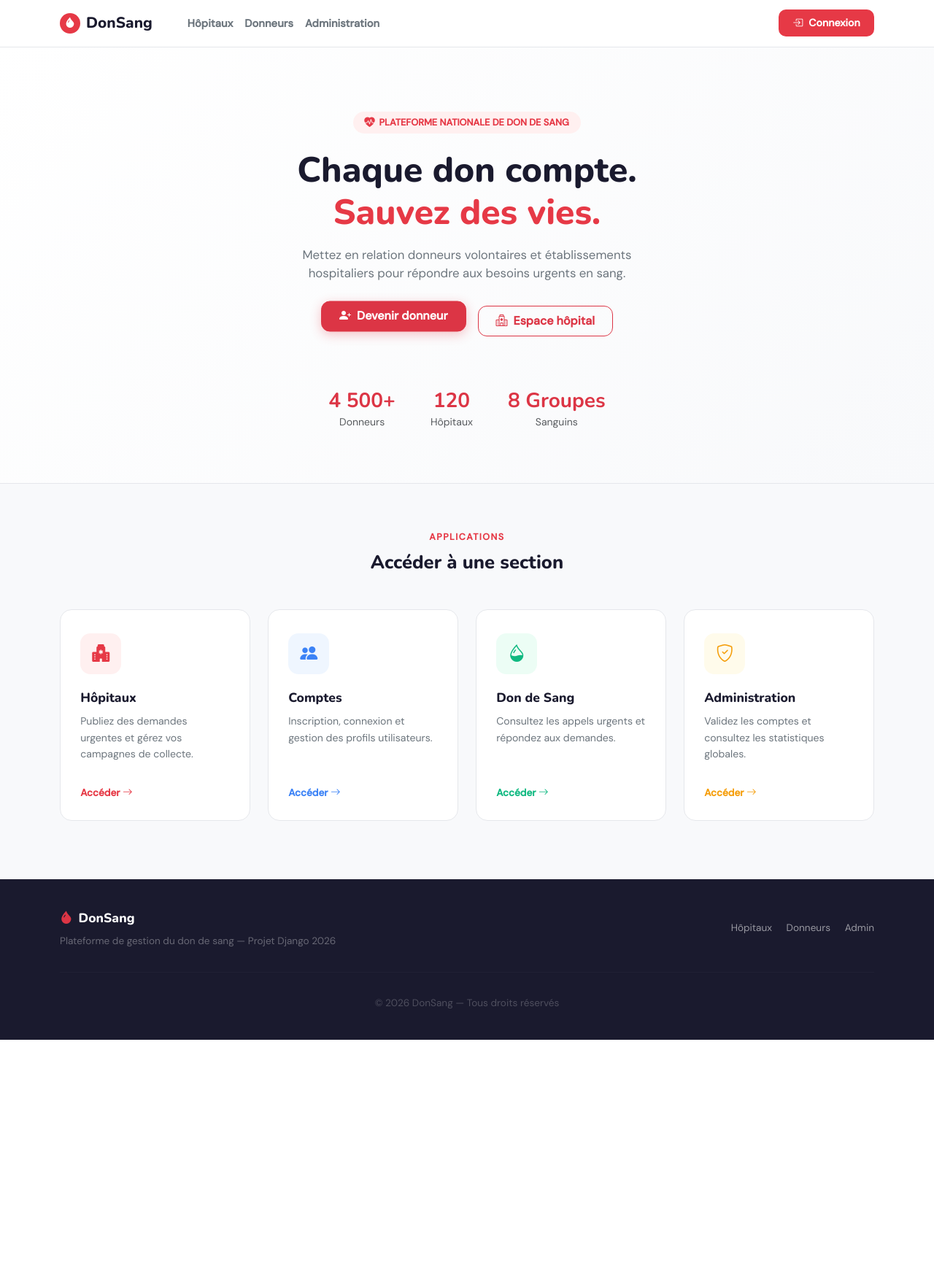
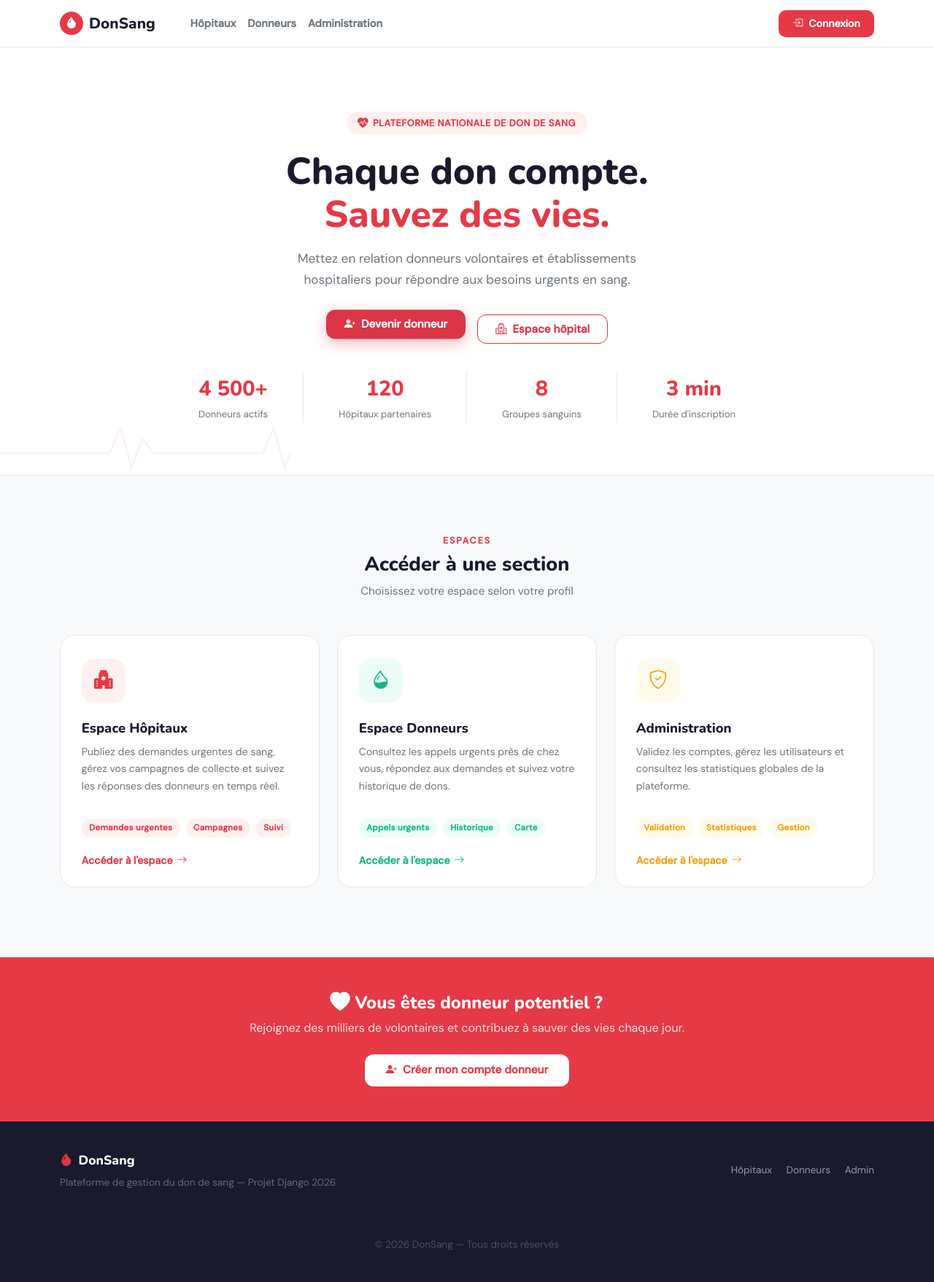
Before and after one commit to omnia-bit/projet-don-de-sang, a Django app: page / in a window 1280 px wide. Shown: the whole page at 73% size. Before the commit the page ends 1425 px from the top, so only its background shows below. Run offline with Django 5.2, Linux system fonts and the light colour scheme.

Commit message:
Amélioration du style de la page d'acceuil

```diff
--- a/templates/accueil.html
+++ b/templates/accueil.html
@@ -13,12 +13,13 @@
       --red:       #E63946;
       --red-dark:  #c1121f;
       --red-light: #fff0f0;
+      --red-mid:   #ffd6d8;
       --surface:   #ffffff;
-      --bg:         #f8f9fb;
-      --text:       #1a1a2e;
-      --muted:      #6c757d;
-      --border:     #e5e7eb;
-      --radius:     16px;
+      --bg:        #f8f9fb;
+      --text:      #1a1a2e;
+      --muted:     #6c757d;
+      --border:    #e5e7eb;
+      --radius:    16px;
     }
 
     *, *::before, *::after { box-sizing: border-box; margin: 0; padding: 0; }
@@ -51,14 +52,14 @@
       gap: .5rem;
     }
     .navbar-brand .brand-dot {
-      width: 28px; height: 28px;
+      width: 32px; height: 32px;
       background: var(--red);
       border-radius: 50%;
       display: flex;
       align-items: center;
       justify-content: center;
       color: #fff;
-      font-size: .9rem;
+      font-size: 1rem;
     }
     .nav-link {
       font-size: .92rem;
@@ -68,7 +69,6 @@
     }
     .nav-link:hover { color: var(--red) !important; }
 
-    /* Boutons de la Nav */
     .btn-nav {
       background: var(--red);
       color: #fff !important;
@@ -84,17 +84,11 @@
     }
     .btn-nav:hover {
       background: var(--red-dark);
-      box-shadow: 0 4px 12px rgba(230, 57, 70, 0.2);
+      box-shadow: 0 4px 12px rgba(230, 57, 70, 0.25);
     }
+    .btn-logout { background: #1a1a2e; }
+    .btn-logout:hover { background: #000; }
 
-    .btn-logout {
-      background: #1a1a2e; /* Couleur sombre pour différencier du bouton rouge */
-    }
-    .btn-logout:hover {
-      background: #000;
-    }
-
-    /* Style du bloc utilisateur */
     .user-info {
       display: flex;
       align-items: center;
@@ -102,28 +96,48 @@
       margin-right: 15px;
     }
     .user-avatar {
-      width: 35px;
-      height: 35px;
+      width: 35px; height: 35px;
       background: var(--red-light);
       border: 1px solid var(--red);
       border-radius: 50%;
-      display: flex;
-      align-items: center;
-      justify-content: center;
+      display: flex; align-items: center; justify-content: center;
       color: var(--red);
-      font-weight: 700;
-      font-size: .8rem;
+      font-weight: 700; font-size: .8rem;
     }
 
-    /* --- HERO SECTION --- */
+    /* --- HERO --- */
     .hero {
-      background: linear-gradient(135deg, var(--surface) 0%, var(--bg) 100%);
+      background: var(--surface);
       border-bottom: 1px solid var(--border);
       padding: 5.5rem 0 4.5rem;
       text-align: center;
       position: relative;
       overflow: hidden;
     }
+
+    /* Heartbeat SVG pulse behind hero */
+    .hero-ecg {
+      position: absolute;
+      bottom: 0; left: 0; right: 0;
+      height: 80px;
+      opacity: 0.07;
+      pointer-events: none;
+    }
+    .ecg-line {
+      stroke: var(--red);
+      stroke-width: 2.5;
+      fill: none;
+      stroke-dasharray: 1200;
+      stroke-dashoffset: 1200;
+      animation: drawEcg 3s ease forwards infinite;
+    }
+    @keyframes drawEcg {
+      0%   { stroke-dashoffset: 1200; opacity: 1; }
+      70%  { stroke-dashoffset: 0;    opacity: 1; }
+      90%  { stroke-dashoffset: 0;    opacity: 0; }
+      100% { stroke-dashoffset: 0;    opacity: 0; }
+    }
+
     .hero-badge {
       display: inline-flex;
       align-items: center;
@@ -135,71 +149,195 @@
       font-size: .8rem;
       font-weight: 700;
       text-transform: uppercase;
+      letter-spacing: .5px;
       margin-bottom: 1.4rem;
     }
     .hero h1 {
       font-family: 'Nunito', sans-serif;
       font-weight: 800;
-      font-size: clamp(1.9rem, 4vw, 3rem);
+      font-size: clamp(2rem, 4.5vw, 3.2rem);
       color: var(--text);
-      line-height: 1.2;
+      line-height: 1.15;
       margin-bottom: 1rem;
     }
     .hero h1 span { color: var(--red); }
     .hero p {
       color: var(--muted);
-      font-size: 1.05rem;
-      max-width: 500px;
+      font-size: 1.08rem;
+      max-width: 520px;
       margin: 0 auto 2rem;
+      line-height: 1.7;
     }
 
     /* Animations */
     @keyframes pulse-heart {
       0%, 100% { transform: scale(1); }
-      50% { transform: scale(1.15); }
+      14%  { transform: scale(1.2); }
+      28%  { transform: scale(1); }
+      42%  { transform: scale(1.15); }
+      70%  { transform: scale(1); }
     }
-    .pulse-icon { animation: pulse-heart 2s infinite; display: inline-block; }
-    .floating-el { animation: float 4s ease-in-out infinite; }
+    .pulse-icon { animation: pulse-heart 1.5s infinite; display: inline-block; }
+
     @keyframes float {
       0%, 100% { transform: translateY(0px); }
-      50% { transform: translateY(-8px); }
+      50%       { transform: translateY(-8px); }
+    }
+    .floating-el { animation: float 4s ease-in-out infinite; }
+
+    /* Stats */
+    .hero-stat-val {
+      font-family: 'Nunito', sans-serif;
+      font-size: 1.8rem;
+      font-weight: 800;
+      color: var(--red);
+      display: block;
+    }
+    .hero-stat-label { font-size: .82rem; color: var(--muted); }
+    .hero-stats-row {
+      display: flex;
+      justify-content: center;
+      gap: 3rem;
+      flex-wrap: wrap;
+      margin-top: 2.5rem;
+    }
+    .stat-divider {
+      width: 1px;
+      background: var(--border);
+      align-self: stretch;
     }
 
-    /* --- CARDS --- */
-    .cards-section { padding: 4rem 0 5rem; flex: 1; }
-    .section-label { font-size: .78rem; font-weight: 700; letter-spacing: 1.5px; text-transform: uppercase; color: var(--red); margin-bottom: .6rem; }
-    .section-title { font-family: 'Nunito', sans-serif; font-size: 1.6rem; font-weight: 800; color: var(--text); margin-bottom: 2.5rem; }
+    /* --- CARDS SECTION --- */
+    .cards-section { padding: 5rem 0 6rem; flex: 1; }
+    .section-label { font-size: .78rem; font-weight: 700; letter-spacing: 2px; text-transform: uppercase; color: var(--red); margin-bottom: .5rem; }
+    .section-title { font-family: 'Nunito', sans-serif; font-size: 1.7rem; font-weight: 800; color: var(--text); }
+    .section-sub { color: var(--muted); font-size: .95rem; margin-top: .4rem; }
 
+    /* --- APP CARD --- */
     .app-card {
       background: var(--surface);
       border: 1.5px solid var(--border);
-      border-radius: var(--radius);
-      padding: 2rem 1.7rem 1.7rem;
+      border-radius: 20px;
+      padding: 2rem 1.8rem 1.6rem;
       text-decoration: none !important;
       color: var(--text);
       display: flex;
       flex-direction: column;
       height: 100%;
-      transition: all 0.3s ease;
+      transition: transform 0.35s cubic-bezier(.22,.68,0,1.4), box-shadow 0.3s ease, border-color 0.3s ease;
+      position: relative;
+      overflow: hidden;
     }
+
+    /* Heartbeat line decorative top border */
+    .app-card::before {
+      content: '';
+      position: absolute;
+      top: 0; left: 0; right: 0;
+      height: 4px;
+      background: var(--accent);
+      transform: scaleX(0);
+      transform-origin: left;
+      transition: transform 0.4s cubic-bezier(.22,.68,0,1.2);
+    }
+    .app-card:hover::before { transform: scaleX(1); }
+
     .app-card:hover {
-      transform: translateY(-6px);
-      box-shadow: 0 16px 40px rgba(230,57,70,.1);
+      transform: translateY(-8px);
+      box-shadow: 0 20px 50px rgba(0,0,0,.08);
       border-color: var(--accent);
     }
-    .card-icon-wrap {
-      width: 56px; height: 56px; border-radius: 14px;
-      display: flex; align-items: center; justify-content: center;
-      font-size: 1.5rem; margin-bottom: 1.2rem;
-    }
+
+    /* Heartbeat mini-animation inside card on hover */
+    .app-card:hover .card-icon-beat { animation: pulse-heart 1.5s infinite; }
+
+    /* Card variants */
     .card-hopital  { --accent: #E63946; --accent-bg: #fff0f0; }
-    .card-accounts { --accent: #3b82f6; --accent-bg: #eff6ff; }
     .card-donneurs { --accent: #10b981; --accent-bg: #ecfdf5; }
     .card-admin    { --accent: #f59e0b; --accent-bg: #fffbeb; }
-    .card-icon-wrap { background: var(--accent-bg); color: var(--accent); }
-    .card-title { font-family: 'Nunito', sans-serif; font-size: 1.1rem; font-weight: 800; margin-bottom: 0.5rem; }
-    .card-desc { font-size: .88rem; color: var(--muted); line-height: 1.6; flex: 1; }
-    .card-link { font-weight: 600; color: var(--accent); font-size: .85rem; margin-top: 1rem; }
+
+    .card-icon-wrap {
+      width: 60px; height: 60px;
+      border-radius: 16px;
+      background: var(--accent-bg);
+      color: var(--accent);
+      display: flex; align-items: center; justify-content: center;
+      font-size: 1.6rem;
+      margin-bottom: 1.3rem;
+    }
+
+    .card-title {
+      font-family: 'Nunito', sans-serif;
+      font-size: 1.15rem;
+      font-weight: 800;
+      margin-bottom: 0.5rem;
+      color: var(--text);
+    }
+    .card-desc { font-size: .88rem; color: var(--muted); line-height: 1.65; flex: 1; }
+
+    /* Card tags */
+    .card-tags { display: flex; gap: .5rem; flex-wrap: wrap; margin-top: 1.1rem; }
+    .card-tag {
+      font-size: .72rem;
+      font-weight: 700;
+      padding: .25rem .65rem;
+      border-radius: 100px;
+      background: var(--accent-bg);
+      color: var(--accent);
+      letter-spacing: .3px;
+    }
+
+    .card-link {
+      display: inline-flex;
+      align-items: center;
+      gap: .35rem;
+      font-weight: 700;
+      color: var(--accent);
+      font-size: .88rem;
+      margin-top: 1.3rem;
+      transition: gap 0.2s;
+    }
+    .app-card:hover .card-link { gap: .6rem; }
+
+    /* Heartbeat mini SVG inside card */
+    .card-ecg {
+      position: absolute;
+      bottom: 0; right: 0;
+      width: 80px; height: 40px;
+      opacity: 0;
+      transition: opacity .3s;
+    }
+    .app-card:hover .card-ecg { opacity: .12; }
+    .card-ecg path {
+      stroke: var(--accent);
+      stroke-width: 2;
+      fill: none;
+    }
+
+    /* --- CTA BAND --- */
+    .cta-band {
+      background: var(--red);
+      color: #fff;
+      padding: 3rem 0;
+      text-align: center;
+    }
+    .cta-band h3 { font-family: 'Nunito', sans-serif; font-size: 1.5rem; font-weight: 800; margin-bottom: .5rem; }
+    .cta-band p { opacity: .85; margin-bottom: 1.5rem; }
+    .btn-cta-white {
+      background: #fff;
+      color: var(--red);
+      border-radius: 12px;
+      padding: .65rem 1.8rem;
+      font-weight: 700;
+      border: none;
+      font-size: .95rem;
+      text-decoration: none;
+      display: inline-flex;
+      align-items: center;
+      gap: .5rem;
+      transition: all .25s;
+    }
+    .btn-cta-white:hover { background: var(--red-light); box-shadow: 0 4px 15px rgba(0,0,0,.15); }
 
     /* FOOTER */
     footer { background: var(--text); color: rgba(255,255,255,.45); padding: 2.5rem 0; font-size: .85rem; }
@@ -211,6 +349,8 @@
       .navbar-nav { padding-top: 1rem; border-top: 1px solid var(--border); margin-top: 1rem; }
       .auth-container { flex-direction: column; align-items: flex-start !important; gap: 1rem; margin-top: 1rem; }
       .user-info { margin-right: 0; }
+      .stat-divider { display: none; }
+      .hero-stats-row { gap: 1.5rem; }
     }
   </style>
 </head>
@@ -222,27 +362,21 @@
         <span class="brand-dot"><i class="bi bi-droplet-fill"></i></span>
         DonSang
       </a>
-
       <button class="navbar-toggler border-0" type="button" data-bs-toggle="collapse" data-bs-target="#navMenu">
         <i class="bi bi-list" style="font-size:1.5rem;"></i>
       </button>
-
       <div class="collapse navbar-collapse" id="navMenu">
         <ul class="navbar-nav me-auto mb-2 mb-lg-0 ms-lg-4">
           <li class="nav-item"><a class="nav-link" href="/hopitaux/">Hôpitaux</a></li>
           <li class="nav-item"><a class="nav-link" href="/donneurs/">Donneurs</a></li>
           <li class="nav-item"><a class="nav-link" href="/administration/">Administration</a></li>
         </ul>
-
         <div class="d-flex align-items-center auth-container">
           {% if user.is_authenticated %}
             <div class="user-info">
-              <div class="user-avatar">
-                {{ user.username|slice:":2"|upper }}
-              </div>
-              <span style="font-weight:700; font-size:.9rem; color: var(--text);">{{ user.username }}</span>
+              <div class="user-avatar">{{ user.username|slice:":2"|upper }}</div>
+              <span style="font-weight:700;font-size:.9rem;color:var(--text);">{{ user.username }}</span>
             </div>
-
             <a href="{% url 'accounts:logout' %}" class="btn-nav btn-logout">
               <i class="bi bi-box-arrow-right me-2"></i>Déconnexion
             </a>
@@ -256,87 +390,147 @@
     </div>
   </nav>
 
+  <!-- HERO -->
   <section class="hero">
-    <div class="container position-relative" style="z-index: 2;">
+    <!-- ECG decorative line -->
+    <svg class="hero-ecg" viewBox="0 0 1200 80" preserveAspectRatio="none" aria-hidden="true">
+      <path class="ecg-line" d="M0,50 L120,50 L150,50 L165,15 L180,70 L195,30 L210,50 L330,50 L360,50 L375,15 L390,70 L405,30 L420,50 L540,50 L570,50 L585,15 L600,70 L615,30 L630,50 L750,50 L780,50 L795,15 L810,70 L825,30 L840,50 L960,50 L990,50 L1005,15 L1020,70 L1035,30 L1050,50 L1200,50"/>
+    </svg>
+
+    <div class="container position-relative" style="z-index:2;">
       <div class="hero-badge" data-aos="fade-down">
         <i class="bi bi-heart-pulse-fill pulse-icon"></i>
         Plateforme nationale de don de sang
       </div>
-      <h1 data-aos="fade-up" data-aos-delay="100">Chaque don compte.<br><span>Sauvez des vies.</span></h1>
-      <p data-aos="fade-up" data-aos-delay="200">Mettez en relation donneurs volontaires et établissements hospitaliers pour répondre aux besoins urgents en sang.</p>
+      <h1 data-aos="fade-up" data-aos-delay="100">
+        Chaque don compte.<br><span>Sauvez des vies.</span>
+      </h1>
+      <p data-aos="fade-up" data-aos-delay="200">
+        Mettez en relation donneurs volontaires et établissements hospitaliers pour répondre aux besoins urgents en sang.
+      </p>
 
       <div class="d-flex justify-content-center gap-3 flex-wrap" data-aos="fade-up" data-aos-delay="300">
-        <a href="{% url 'accounts:register' %}" class="btn btn-danger px-4 py-2 fw-bold floating-el" style="border-radius:12px; box-shadow: 0 4px 15px rgba(230,57,70,0.3);">
+        <a href="{% url 'accounts:register' %}" class="btn btn-danger px-4 py-2 fw-bold floating-el"
+           style="border-radius:12px;box-shadow:0 6px 20px rgba(230,57,70,0.35);font-size:.95rem;">
           <i class="bi bi-person-plus-fill me-2"></i>Devenir donneur
         </a>
-        <a href="{% url 'accounts:dashboard_hopital' %}" class="btn btn-outline-danger px-4 py-2 fw-bold" style="border-radius:12px;">
+        <a href="{% url 'accounts:dashboard_hopital' %}" class="btn btn-outline-danger px-4 py-2 fw-bold"
+           style="border-radius:12px;font-size:.95rem;">
           <i class="bi bi-hospital me-2"></i>Espace hôpital
         </a>
       </div>
 
-      <div class="row justify-content-center mt-5 g-4" data-aos="fade-up" data-aos-delay="400">
-        <div class="col-6 col-md-auto px-lg-4 text-center">
-          <span class="d-block h3 fw-bold mb-0 text-danger" style="font-family:'Nunito';">4 500+</span>
-          <small class="text-muted">Donneurs</small>
+      <!-- Stats -->
+      <div class="hero-stats-row" data-aos="fade-up" data-aos-delay="400">
+        <div class="text-center">
+          <span class="hero-stat-val">4 500+</span>
+          <span class="hero-stat-label">Donneurs actifs</span>
         </div>
-        <div class="col-6 col-md-auto px-lg-4 text-center">
-          <span class="d-block h3 fw-bold mb-0 text-danger" style="font-family:'Nunito';">120</span>
-          <small class="text-muted">Hôpitaux</small>
+        <div class="stat-divider"></div>
+        <div class="text-center">
+          <span class="hero-stat-val">120</span>
+          <span class="hero-stat-label">Hôpitaux partenaires</span>
         </div>
-        <div class="col-12 col-md-auto px-lg-4 text-center">
-          <span class="d-block h3 fw-bold mb-0 text-danger" style="font-family:'Nunito';">8 Groupes</span>
-          <small class="text-muted">Sanguins</small>
+        <div class="stat-divider"></div>
+        <div class="text-center">
+          <span class="hero-stat-val">8</span>
+          <span class="hero-stat-label">Groupes sanguins</span>
+        </div>
+        <div class="stat-divider"></div>
+        <div class="text-center">
+          <span class="hero-stat-val">3 min</span>
+          <span class="hero-stat-label">Durée d'inscription</span>
         </div>
       </div>
     </div>
   </section>
 
+  <!-- CARDS -->
   <section class="cards-section">
     <div class="container">
       <div class="text-center mb-5" data-aos="fade-up">
-        <p class="section-label">Applications</p>
+        <p class="section-label">Espaces</p>
         <h2 class="section-title">Accéder à une section</h2>
+        <p class="section-sub">Choisissez votre espace selon votre profil</p>
       </div>
 
       <div class="row g-4 justify-content-center">
-        <div class="col-sm-6 col-lg-3" data-aos="fade-up" data-aos-delay="100">
+
+        <!-- Hôpitaux -->
+        <div class="col-sm-10 col-md-6 col-lg-4" data-aos="fade-up" data-aos-delay="100">
           <a href="/hopitaux/" class="app-card card-hopital">
-            <div class="card-icon-wrap"><i class="bi bi-hospital-fill"></i></div>
-            <div class="card-title">Hôpitaux</div>
-            <p class="card-desc">Publiez des demandes urgentes et gérez vos campagnes de collecte.</p>
-            <span class="card-link">Accéder <i class="bi bi-arrow-right"></i></span>
+            <div class="card-icon-wrap">
+              <i class="bi bi-hospital-fill card-icon-beat"></i>
+            </div>
+            <div class="card-title">Espace Hôpitaux</div>
+            <p class="card-desc">Publiez des demandes urgentes de sang, gérez vos campagnes de collecte et suivez les réponses des donneurs en temps réel.</p>
+            <div class="card-tags">
+              <span class="card-tag">Demandes urgentes</span>
+              <span class="card-tag">Campagnes</span>
+              <span class="card-tag">Suivi</span>
+            </div>
+            <span class="card-link">Accéder à l'espace <i class="bi bi-arrow-right"></i></span>
+            <!-- Decorative heartbeat -->
+            <svg class="card-ecg" viewBox="0 0 80 40" aria-hidden="true">
+              <path d="M0,25 L15,25 L20,10 L25,35 L30,15 L35,25 L80,25"/>
+            </svg>
           </a>
         </div>
 
-        <div class="col-sm-6 col-lg-3" data-aos="fade-up" data-aos-delay="200">
-          <a href="/accounts/" class="app-card card-accounts">
-            <div class="card-icon-wrap"><i class="bi bi-people-fill"></i></div>
-            <div class="card-title">Comptes</div>
-            <p class="card-desc">Inscription, connexion et gestion des profils utilisateurs.</p>
-            <span class="card-link">Accéder <i class="bi bi-arrow-right"></i></span>
+        <!-- Don de Sang -->
+        <div class="col-sm-10 col-md-6 col-lg-4" data-aos="fade-up" data-aos-delay="200">
+          <a href="/donneurs/" class="app-card card-donneurs">
+            <div class="card-icon-wrap">
+              <i class="bi bi-droplet-half card-icon-beat"></i>
+            </div>
+            <div class="card-title">Espace Donneurs</div>
+            <p class="card-desc">Consultez les appels urgents près de chez vous, répondez aux demandes et suivez votre historique de dons.</p>
+            <div class="card-tags">
+              <span class="card-tag">Appels urgents</span>
+              <span class="card-tag">Historique</span>
+              <span class="card-tag">Carte</span>
+            </div>
+            <span class="card-link">Accéder à l'espace <i class="bi bi-arrow-right"></i></span>
+            <svg class="card-ecg" viewBox="0 0 80 40" aria-hidden="true">
+              <path d="M0,25 L15,25 L20,10 L25,35 L30,15 L35,25 L80,25"/>
+            </svg>
           </a>
         </div>
 
-        <div class="col-sm-6 col-lg-3" data-aos="fade-up" data-aos-delay="300">
-          <a href="/donneurs/" class="app-card card-donneurs">
-            <div class="card-icon-wrap"><i class="bi bi-droplet-half"></i></div>
-            <div class="card-title">Don de Sang</div>
-            <p class="card-desc">Consultez les appels urgents et répondez aux demandes.</p>
-            <span class="card-link">Accéder <i class="bi bi-arrow-right"></i></span>
+        <!-- Administration -->
+        <div class="col-sm-10 col-md-6 col-lg-4" data-aos="fade-up" data-aos-delay="300">
+          <a href="/administration/" class="app-card card-admin">
+            <div class="card-icon-wrap">
+              <i class="bi bi-shield-check card-icon-beat"></i>
+            </div>
+            <div class="card-title">Administration</div>
+            <p class="card-desc">Validez les comptes, gérez les utilisateurs et consultez les statistiques globales de la plateforme.</p>
+            <div class="card-tags">
+              <span class="card-tag">Validation</span>
+              <span class="card-tag">Statistiques</span>
+              <span class="card-tag">Gestion</span>
+            </div>
+            <span class="card-link">Accéder à l'espace <i class="bi bi-arrow-right"></i></span>
+            <svg class="card-ecg" viewBox="0 0 80 40" aria-hidden="true">
+              <path d="M0,25 L15,25 L20,10 L25,35 L30,15 L35,25 L80,25"/>
+            </svg>
           </a>
         </div>
 
-        <div class="col-sm-6 col-lg-3" data-aos="fade-up" data-aos-delay="400">
-          <a href="/administration/" class="app-card card-admin">
-            <div class="card-icon-wrap"><i class="bi bi-shield-check"></i></div>
-            <div class="card-title">Administration</div>
-            <p class="card-desc">Validez les comptes et consultez les statistiques globales.</p>
-            <span class="card-link">Accéder <i class="bi bi-arrow-right"></i></span>
-          </a>
-        </div>
       </div>
     </div>
   </section>
+
+  <!-- CTA BAND -->
+  <div class="cta-band" data-aos="fade-up">
+    <div class="container">
+      <h3><i class="bi bi-heart-fill me-2 pulse-icon"></i>Vous êtes donneur potentiel ?</h3>
+      <p>Rejoignez des milliers de volontaires et contribuez à sauver des vies chaque jour.</p>
+      <a href="{% url 'accounts:register' %}" class="btn-cta-white">
+        <i class="bi bi-person-plus-fill"></i> Créer mon compte donneur
+      </a>
+    </div>
+  </div>
 
   <footer>
     <div class="container">
@@ -346,20 +540,18 @@
           <p class="mt-2 mb-0 opacity-75">Plateforme de gestion du don de sang — Projet Django 2026</p>
         </div>
         <div class="col-md-6 text-md-end">
-          <a href="#" class="me-3">Hôpitaux</a>
-          <a href="#" class="me-3">Donneurs</a>
-          <a href="#">Admin</a>
+          <a href="/hopitaux/" class="me-3">Hôpitaux</a>
+          <a href="/donneurs/" class="me-3">Donneurs</a>
+          <a href="/administration/">Admin</a>
         </div>
       </div>
-      <hr style="border-color: rgba(255,255,255,0.1); margin: 2rem 0;">
+      <hr style="border-color:rgba(255,255,255,0.1);margin:2rem 0;">
       <p class="text-center mb-0 opacity-50">&copy; 2026 DonSang — Tous droits réservés</p>
     </div>
   </footer>
 
   <script src="https://cdn.jsdelivr.net/npm/bootstrap@5.3.0/dist/js/bootstrap.bundle.min.js"></script>
   <script src="https://unpkg.com/aos@2.3.1/dist/aos.js"></script>
-  <script>
-    AOS.init({ duration: 800, once: true });
-  </script>
+  <script>AOS.init({ duration: 800, once: true });</script>
 </body>
 </html>
```
